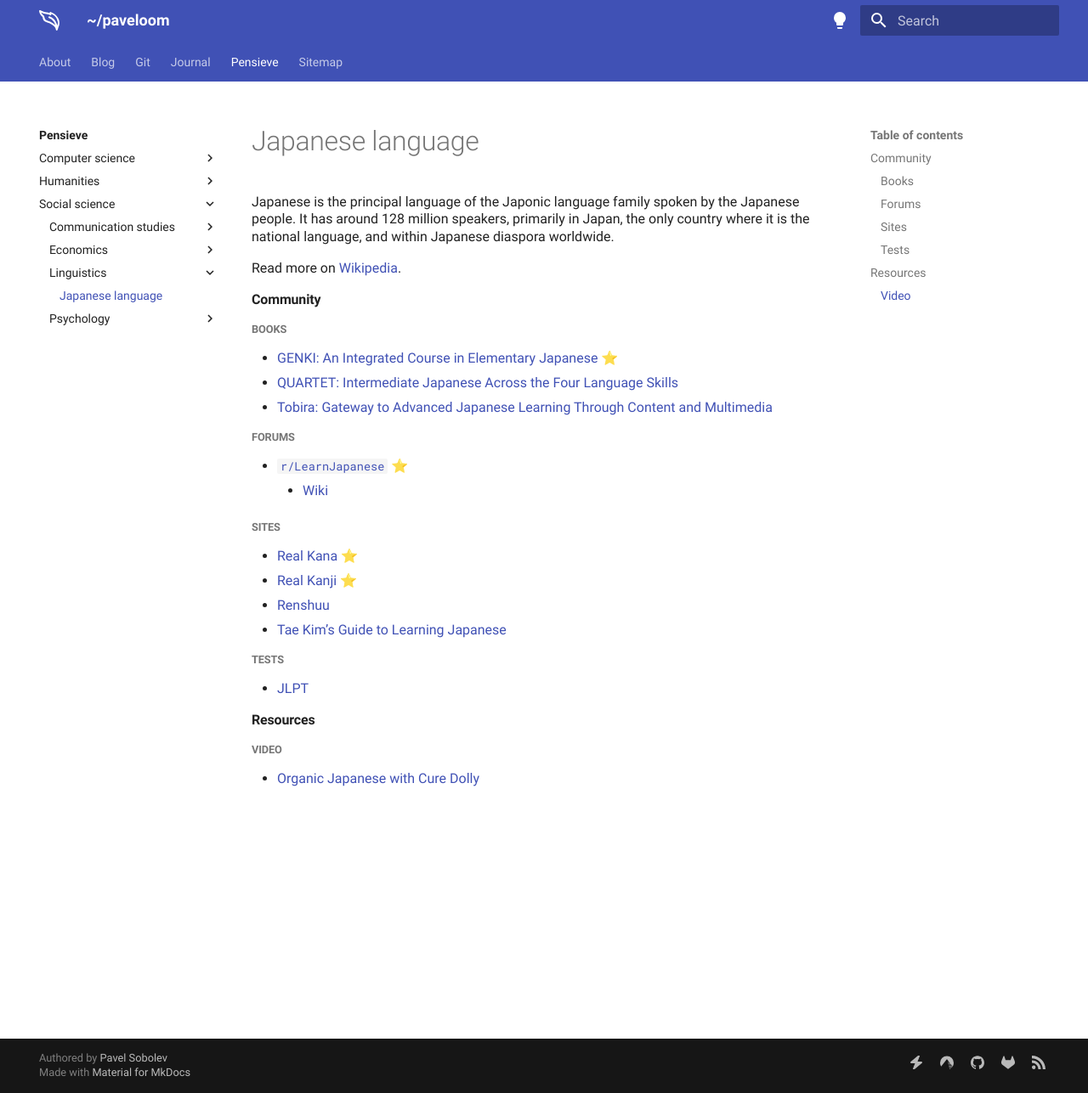
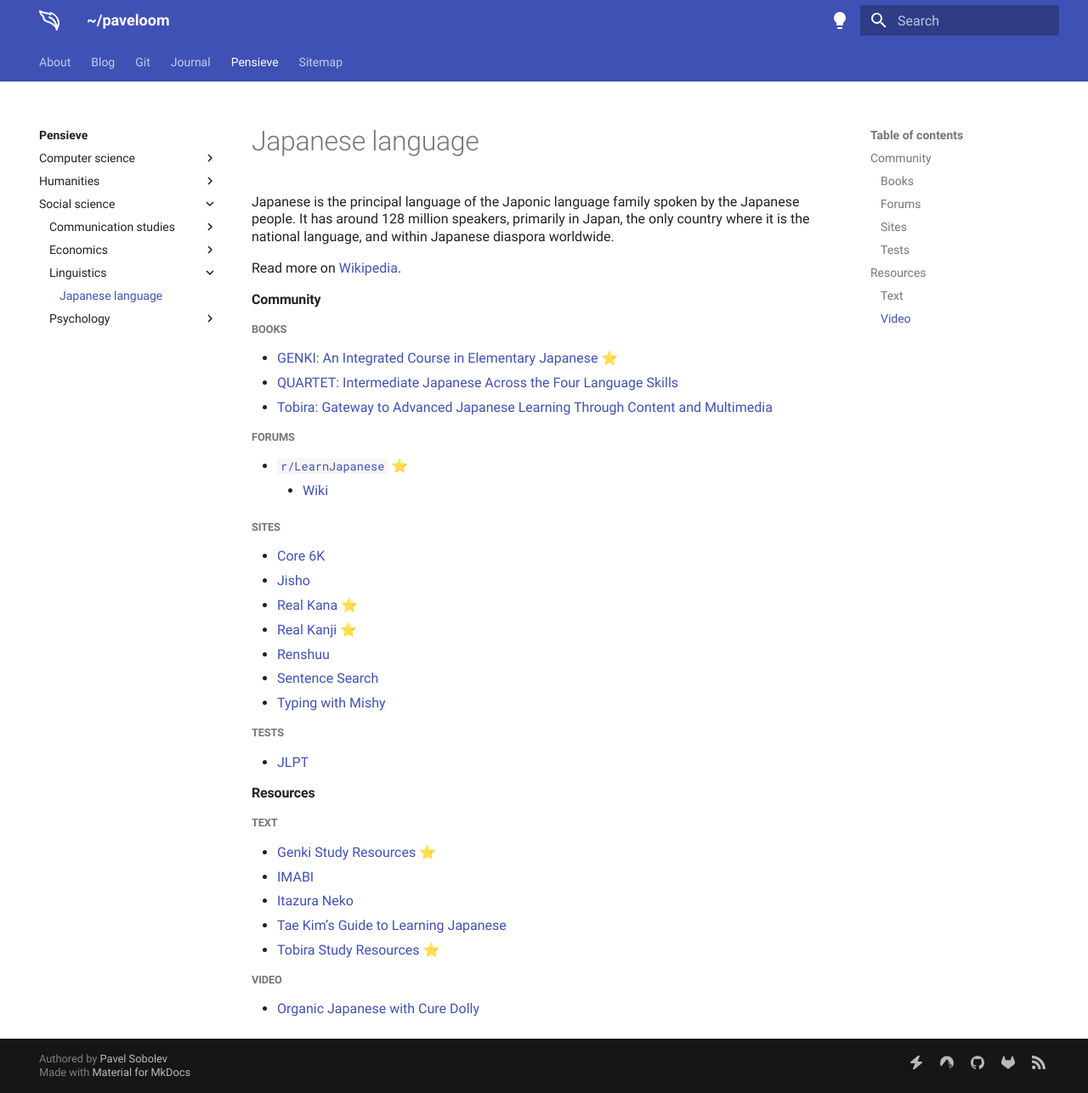
Before and after one commit to paveloom/paveloom.dev, an MkDocs documentation site: the page built from content/pensieve/japanese-language.md, in a window 1280 px wide and 1287 px high. Shown: the whole window at 85% size. Built offline with MkDocs 1.6.1 and Material for MkDocs 9.7.7, drawn with Linux system fonts in a browser that asks for light colours.

Commit message:
Pensieve: update the Japanese language page.

```diff
--- a/content/pensieve/japanese-language.md
+++ b/content/pensieve/japanese-language.md
@@ -16,15 +16,25 @@
     - [Wiki](https://www.reddit.com/r/LearnJapanese/wiki/index)
 
 ##### Sites
+- [Core 6K](https://core6000.neocities.org)
+- [Jisho](https://jisho.org)
 - [Real Kana](https://realkana.com) ⭐
 - [Real Kanji](https://realkanji.com) ⭐
 - [Renshuu](https://www.renshuu.org)
-- [Tae Kim's Guide to Learning Japanese](https://guidetojapanese.org)
+- [Sentence Search](https://sentencesearch.neocities.org)
+- [Typing with Mishy](https://sethclydesdale.github.io)
 
 ##### Tests
 - [JLPT](https://www.jlpt.jp/e)
 
 #### Resources
 
+##### Text
+- [Genki Study Resources](https://sethclydesdale.github.io/genki-study-resources/lessons-3rd) ⭐
+- [IMABI](https://imabi.org)
+- [Itazura Neko](https://kenrick95.github.io/itazuraneko)
+- [Tae Kim's Guide to Learning Japanese](https://guidetojapanese.org)
+- [Tobira Study Resources](https://sethclydesdale.github.io/tobira-study-resources) ⭐
+
 ##### Video
 - [Organic Japanese with Cure Dolly](https://www.youtube.com/@organicjapanesewithcuredol49)
```
